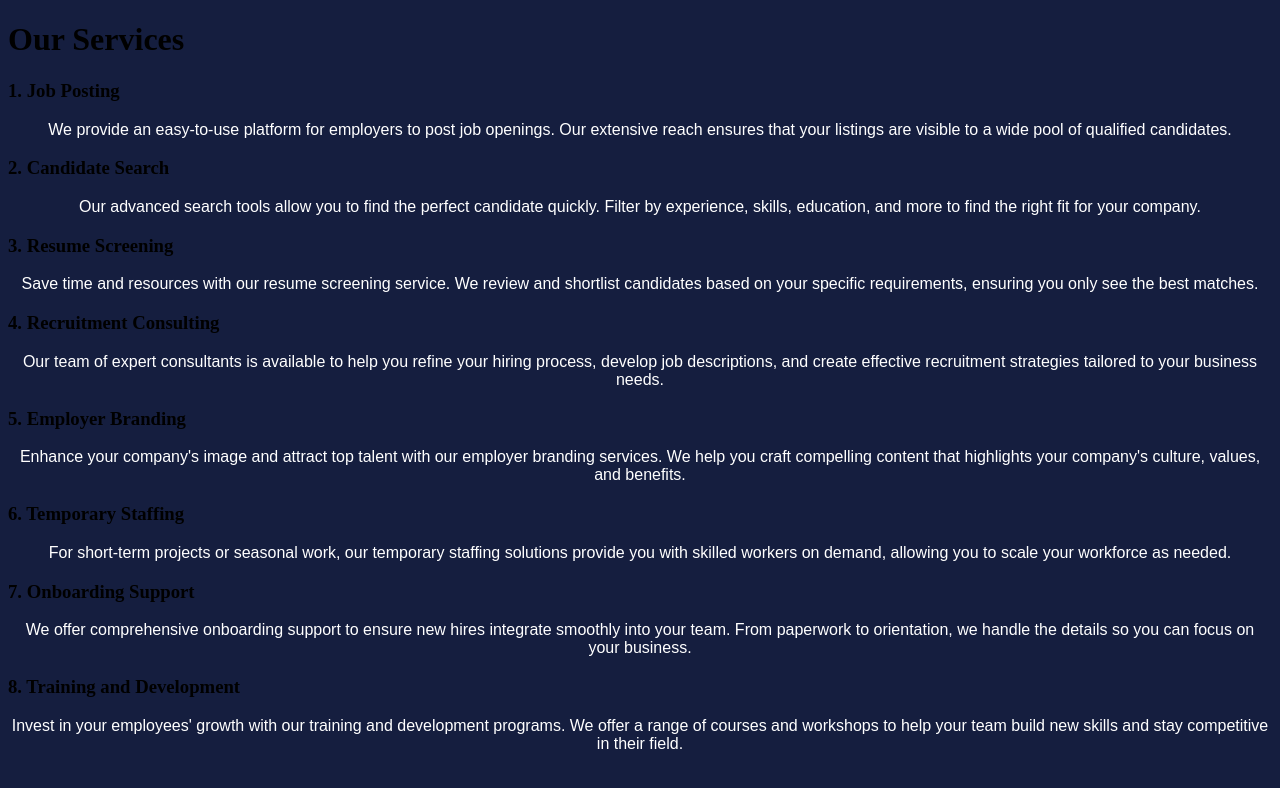
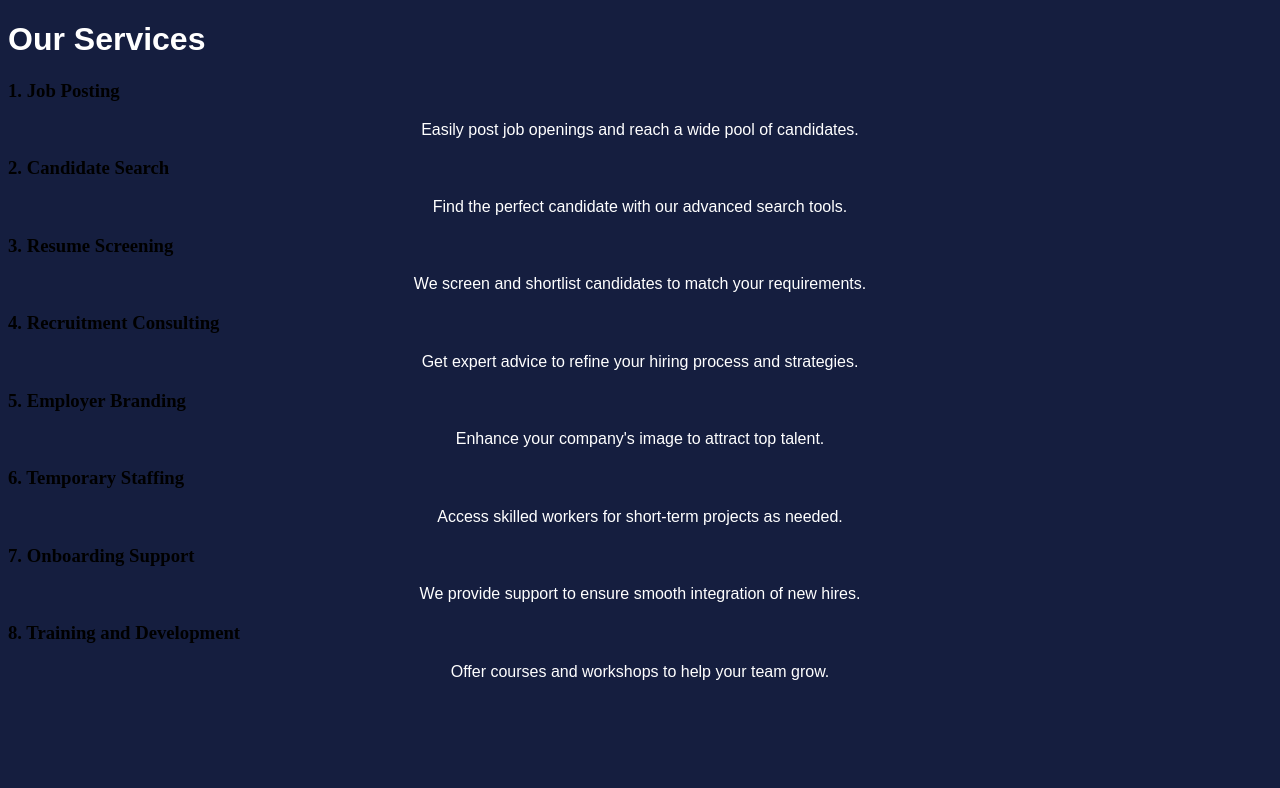
Before and after one commit to josephzenaw/HireHub, a plain HTML site: page services.html in a window 1280 px wide. Drawn offline with Linux system fonts and the light colour scheme.

Commit message:
services page updated

```diff
--- a/services.css
+++ b/services.css
@@ -1,8 +1,13 @@
 body {
     background: url(job.jpg)
+}
+h1{
+    color: #fff;
+    font-family: "Poppins", sans-serif;
 }
 p {
     color: #fff;
     text-align: center;
     font-family: "Poppins", sans-serif;
+
 }
--- a/services.html
+++ b/services.html
@@ -9,20 +9,20 @@
 <body>
     <h1>Our Services</h1>
     <h3>1. Job Posting</h3>
-        <p>We provide an easy-to-use platform for employers to post job openings. Our extensive reach ensures that your listings are visible to a wide pool of qualified candidates.</p>
+        <p>Easily post job openings and reach a wide pool of candidates.</p>
     <h3>2. Candidate Search</h3>
-        <p>Our advanced search tools allow you to find the perfect candidate quickly. Filter by experience, skills, education, and more to find the right fit for your company.</p>
+        <p>Find the perfect candidate with our advanced search tools.</p>
     <h3>3. Resume Screening</h3>
-        <p>Save time and resources with our resume screening service. We review and shortlist candidates based on your specific requirements, ensuring you only see the best matches.</p>
+        <p>We screen and shortlist candidates to match your requirements.</p>
     <h3>4. Recruitment Consulting</h3>
-        <p>Our team of expert consultants is available to help you refine your hiring process, develop job descriptions, and create effective recruitment strategies tailored to your business needs.</p>
+        <p>Get expert advice to refine your hiring process and strategies.</p>
     <h3>5. Employer Branding</h3>
-        <p>Enhance your company's image and attract top talent with our employer branding services. We help you craft compelling content that highlights your company's culture, values, and benefits.</p>
+        <p>Enhance your company's image to attract top talent.</p>
     <h3>6. Temporary Staffing</h3>
-        <p>For short-term projects or seasonal work, our temporary staffing solutions provide you with skilled workers on demand, allowing you to scale your workforce as needed.</p>
+        <p>Access skilled workers for short-term projects as needed.</p>
     <h3>7. Onboarding Support</h3>
-        <p>We offer comprehensive onboarding support to ensure new hires integrate smoothly into your team. From paperwork to orientation, we handle the details so you can focus on your business.</p>
+        <p>We provide support to ensure smooth integration of new hires.</p>
     <h3>8. Training and Development</h3>
-        <p>Invest in your employees' growth with our training and development programs. We offer a range of courses and workshops to help your team build new skills and stay competitive in their field.</p>
+        <p>Offer courses and workshops to help your team grow.</p>
 </body>
 </html>
```
